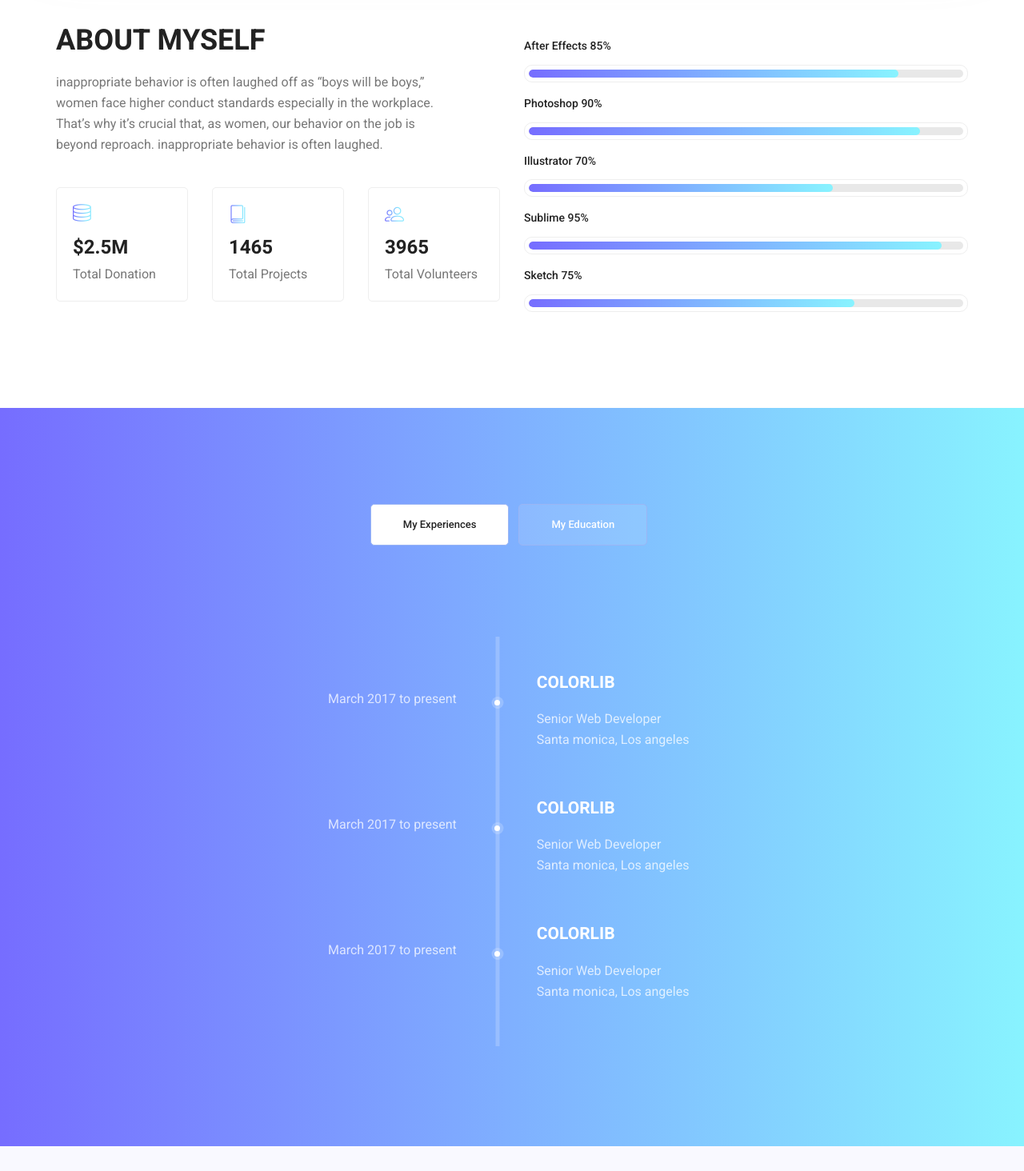
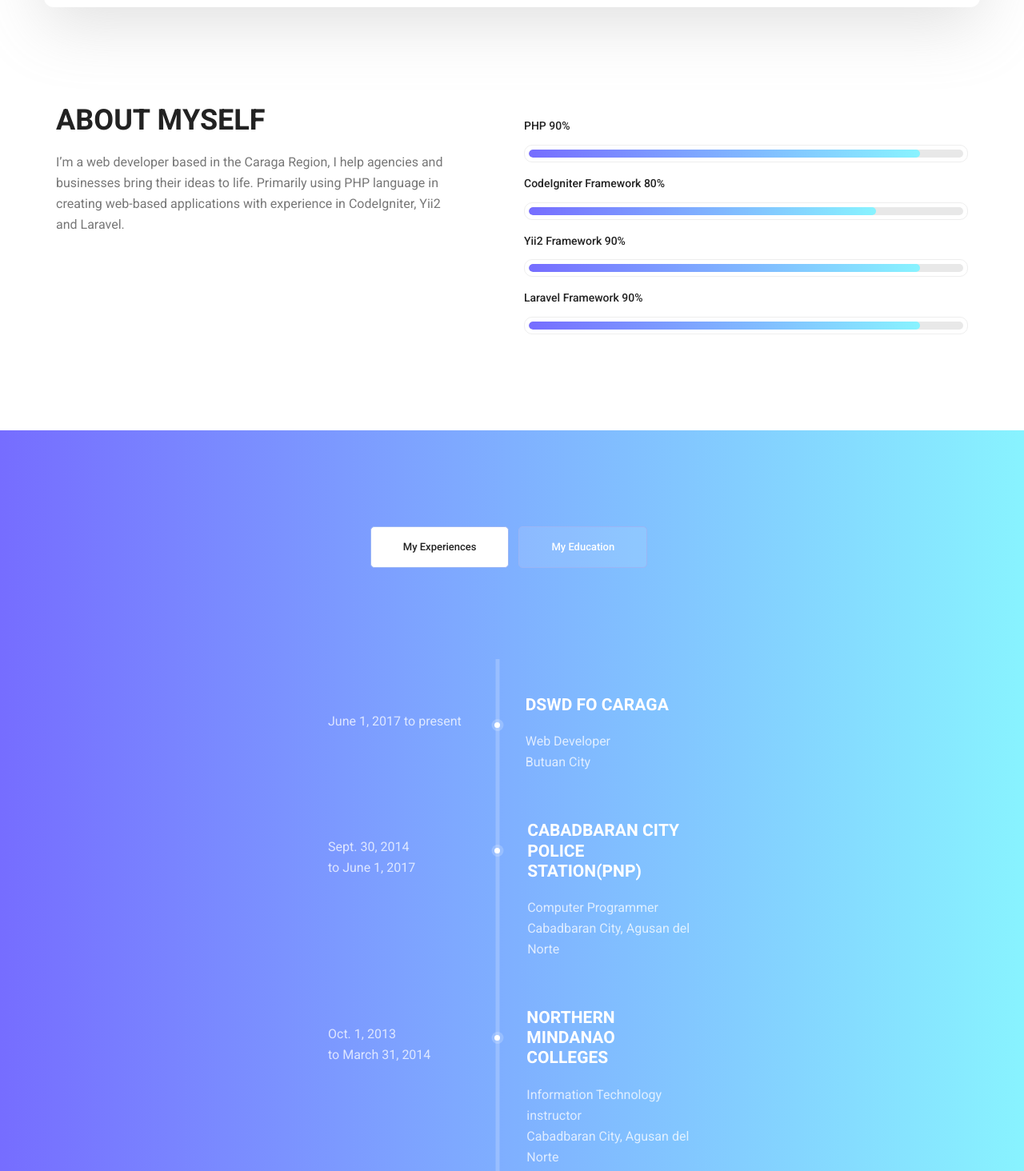
Before and after one commit to scottyzone/scottyzone.github.io, a plain HTML site: page index.html in a window 1280 px wide. Shown: the part 1051-2515 px from the top of the page at 80% size. Drawn offline with Linux system fonts and the light colour scheme.

Commit message:
develop home page

```diff
--- a/index.html
+++ b/index.html
@@ -5,7 +5,7 @@
         <meta charset="utf-8">
         <meta name="viewport" content="width=device-width, initial-scale=1, shrink-to-fit=no">
         <link rel="icon" href="img/favicon.png" type="image/png">
-        <title>MeetMe Personal</title>
+        <title>Meet Scott</title>
         <!-- Bootstrap CSS -->
         <link rel="stylesheet" href="css/bootstrap.css">
         <link rel="stylesheet" href="vendors/linericon/style.css">
@@ -70,24 +70,24 @@
 					<div class="banner_content">
 						<div class="media">
 							<div class="d-flex">
-								<img src="img/personal.jpg" alt="">
+								<img src="img/scotty.jpg" alt="" width="600">
 							</div>
 							<div class="media-body">
 								<div class="personal_text">
 									<h6>Hello Everybody, i am</h6>
-									<h3>Scotty Owenie</h3>
-									<h4>Junior UI/UX Developer</h4>
-									<p>You will begin to realise why this exercise is called the Dickens Pattern (with reference to the ghost showing Scrooge some different futures)</p>
+									<h3>Scott Owen</h3>
+									<h4>Web Developer</h4>
+									<p>Currently residing in Butuan City, developed web-based systems since 2013, providing services to private individuals/companies and government agencies with passion and utmost dedication. </p>
 									<ul class="list basic_info">
-										<li><a href="#"><i class="lnr lnr-calendar-full"></i> 31st December, 1992</a></li>
-										<li><a href="#"><i class="lnr lnr-phone-handset"></i> 44 (012) 6954 783</a></li>
-										<li><a href="#"><i class="lnr lnr-envelope"></i> businessplan@donald</a></li>
-										<li><a href="#"><i class="lnr lnr-home"></i> Santa monica bullevard</a></li>
+										<li><a href="#"><i class="lnr lnr-calendar-full"></i> 29th January, 1993</a></li>
+										<li><a href="#"><i class="lnr lnr-phone-handset"></i> +639 46 9151 992</a></li>
+										<li><a href="#"><i class="lnr lnr-envelope"></i> sowamadeo@gmail.com</a></li>
+										<li><a href="#"><i class="lnr lnr-home"></i> Butuan City</a></li>
 									</ul>
 									<ul class="list personal_social">
-										<li><a href="#"><i class="fa fa-facebook"></i></a></li>
-										<li><a href="#"><i class="fa fa-twitter"></i></a></li>
-										<li><a href="#"><i class="fa fa-linkedin"></i></a></li>
+										<li><a href="https://www.facebook.com/scottyzone18/" target="_blank"><i class="fa fa-facebook"></i></a></li>
+										<li><a href="https://twitter.com/sowamadeo" target="_blank"><i class="fa fa-twitter"></i></a></li>
+										<li><a href="https://www.linkedin.com/in/scott-owen-amadeo-779727199/" target="_blank"><i class="fa fa-linkedin"></i></a></li>
 									</ul>
 								</div>
 							</div>
@@ -105,8 +105,8 @@
         			<div class="col-lg-6">
         				<div class="welcome_text">
         					<h4>About Myself</h4>
-        					<p>inappropriate behavior is often laughed off as “boys will be boys,” women face higher conduct standards especially in the workplace. That’s why it’s crucial that, as women, our behavior on the job is beyond reproach. inappropriate behavior is often laughed.</p>
-        					<div class="row">
+        					<p>I’m a web developer based in the Caraga Region, I help agencies and businesses bring their ideas to life. Primarily using PHP language in creating web-based applications with experience in CodeIgniter, Yii2 and Laravel.</p>
+        					<!-- <div class="row">
         						<div class="col-md-4">
         							<div class="wel_item">
         								<i class="lnr lnr-database"></i>
@@ -128,22 +128,14 @@
         								<p>Total Volunteers</p>
         							</div>
         						</div>
-        					</div>
+        					</div> -->
         				</div>
         			</div>
         			<div class="col-lg-6">
         				<div class="tools_expert">
         					<div class="skill_main">
 								<div class="skill_item">
-									<h4>After Effects <span class="counter">85</span>%</h4>
-									<div class="progress_br">
-										<div class="progress">
-											<div class="progress-bar" role="progressbar" aria-valuenow="85" aria-valuemin="0" aria-valuemax="100"></div>
-										</div>
-									</div>
-								</div>
-								<div class="skill_item">
-									<h4>Photoshop <span class="counter">90</span>%</h4>
+									<h4>PHP <span class="counter">90</span>%</h4>
 									<div class="progress_br">
 										<div class="progress">
 											<div class="progress-bar" role="progressbar" aria-valuenow="90" aria-valuemin="0" aria-valuemax="100"></div>
@@ -151,26 +143,26 @@
 									</div>
 								</div>
 								<div class="skill_item">
-									<h4>Illustrator <span class="counter">70</span>%</h4>
+									<h4>CodeIgniter Framework <span class="counter">80</span>%</h4>
 									<div class="progress_br">
 										<div class="progress">
-											<div class="progress-bar" role="progressbar" aria-valuenow="70" aria-valuemin="0" aria-valuemax="100"></div>
+											<div class="progress-bar" role="progressbar" aria-valuenow="80" aria-valuemin="0" aria-valuemax="100"></div>
 										</div>
 									</div>
 								</div>
 								<div class="skill_item">
-									<h4>Sublime <span class="counter">95</span>%</h4>
+									<h4>Yii2 Framework <span class="counter">90</span>%</h4>
 									<div class="progress_br">
 										<div class="progress">
-											<div class="progress-bar" role="progressbar" aria-valuenow="95" aria-valuemin="0" aria-valuemax="100"></div>
+											<div class="progress-bar" role="progressbar" aria-valuenow="90" aria-valuemin="0" aria-valuemax="100"></div>
 										</div>
 									</div>
 								</div>
 								<div class="skill_item">
-									<h4>Sketch <span class="counter">75</span>%</h4>
+									<h4>Laravel Framework <span class="counter">90</span>%</h4>
 									<div class="progress_br">
 										<div class="progress">
-											<div class="progress-bar" role="progressbar" aria-valuenow="75" aria-valuemin="0" aria-valuemax="100"></div>
+											<div class="progress-bar" role="progressbar" aria-valuenow="90" aria-valuemin="0" aria-valuemax="100"></div>
 										</div>
 									</div>
 								</div>
@@ -201,11 +193,11 @@
 									<span></span>
 									<div class="media">
 										<div class="d-flex">
-											<p>March 2017 to present</p>
+											<p>June 1, 2017 to present</p>
 										</div>
-										<div class="media-body">
-											<h4>Colorlib</h4>
-											<p>Senior Web Developer <br />Santa monica, Los angeles</p>
+										<div class="media-body" style="margin-left:-20px;">
+											<h4>DSWD FO Caraga</h4>
+											<p>Web Developer <br />Butuan City</p>
 										</div>
 									</div>
 								</li>
@@ -213,11 +205,11 @@
 									<span></span>
 									<div class="media">
 										<div class="d-flex">
-											<p>March 2017 to present</p>
+											<p>Sept. 30, 2014 <br>to June 1, 2017</p>
 										</div>
-										<div class="media-body">
-											<h4>Colorlib</h4>
-											<p>Senior Web Developer <br />Santa monica, Los angeles</p>
+										<div class="media-body" style="margin-left:40px;">
+											<h4>Cabadbaran City Police Station(PNP)</h4>
+											<p>Computer Programmer <br />Cabadbaran City, Agusan del Norte</p>
 										</div>
 									</div>
 								</li>
@@ -225,11 +217,11 @@
 								<span></span>
 									<div class="media">
 										<div class="d-flex">
-											<p>March 2017 to present</p>
+											<p>Oct. 1, 2013 <br>to March 31, 2014</p>
 										</div>
-										<div class="media-body">
-											<h4>Colorlib</h4>
-											<p>Senior Web Developer <br />Santa monica, Los angeles</p>
+										<div class="media-body" style="margin-left:20px;">
+											<h4>Northern Mindanao Colleges</h4>
+											<p>Information Technology instructor <br />Cabadbaran City, Agusan del Norte</p>
 										</div>
 									</div>
 								</li>
```
Also changed, not shown: img/scotty.jpg (added).
